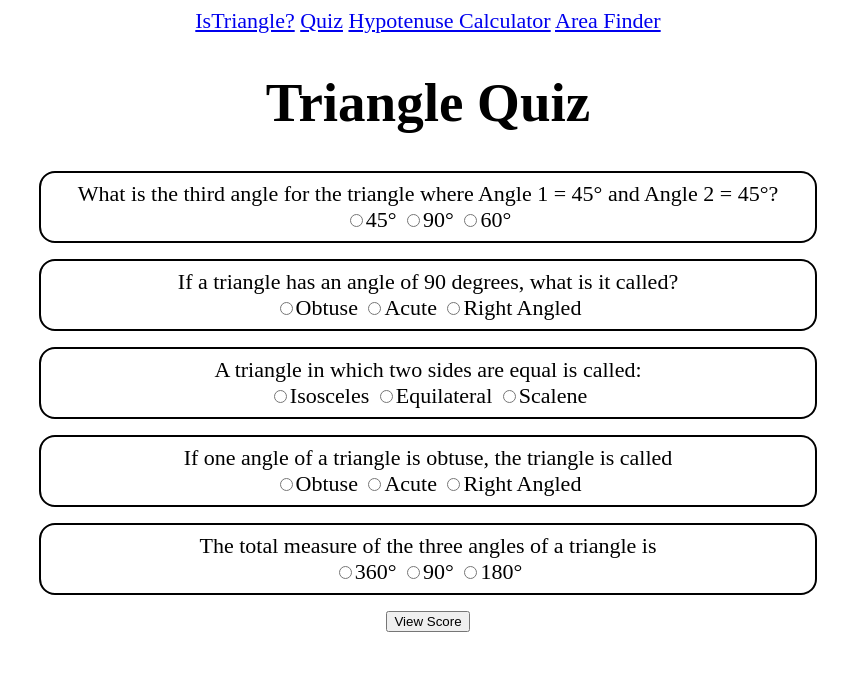
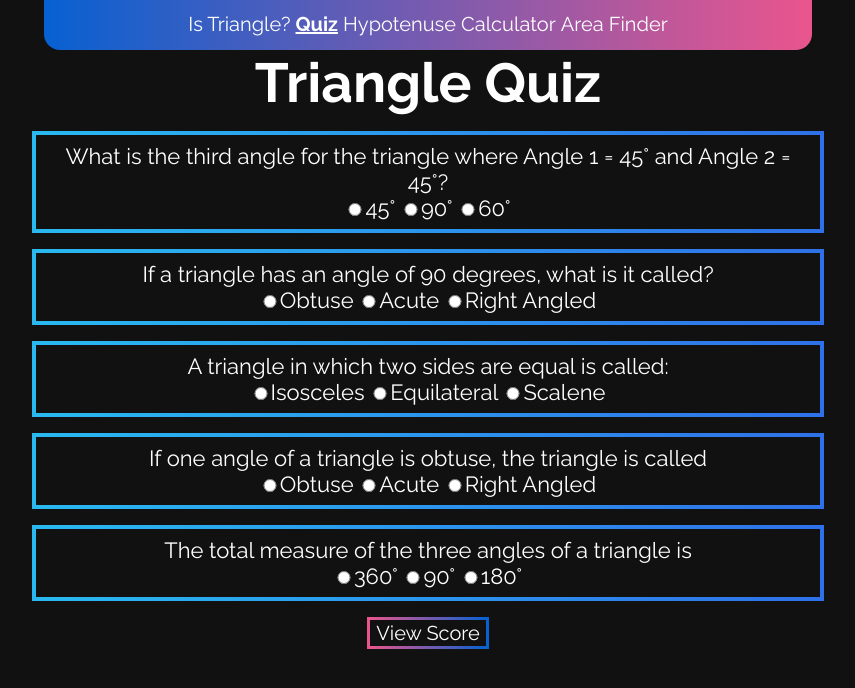
Before and after one commit to Aaditya2609/FunWithTriangles, a plain HTML site: page quiz.html in a window 1280 px wide. Shown: the whole page, without its empty margins (212-1067 px from the left). Drawn offline with Linux system fonts and the light colour scheme.

Commit message:
Finalizing Changes

```diff
--- a/area.js
+++ b/area.js
@@ -9,6 +9,7 @@ function clickHandler()
     var Area=0.5*(+base.value*+height.value)
     output.innerText="The area of triangle is "+Area.toFixed(1)+" units²."
     }
+    else output.innerText="Base and Height cannot be negative."
 
 }
 
--- a/hypotenuse.js
+++ b/hypotenuse.js
@@ -4,7 +4,7 @@ var button=document.querySelector('#hyp-button');
 var output=document.querySelector('#hyp-output');
 function clickHandler()
 {
-    if(side1.value>0&&side2.value>0)
+    if(side1.value>=0&&side2.value>=0)
     {
     var sumOfSquares=Math.pow(+side1.value,2)+Math.pow(+side2.value,2);
     answer=Math.sqrt(sumOfSquares);
--- a/index.js
+++ b/index.js
@@ -15,7 +15,7 @@ function clickHandler()
         else output.innerText="The angles cannot make a triangle😥😥";
 
     }
-    else output.innerText="Enter positive value for angles"
+    else output.innerText="Angles cannot be negative";
 }
 
 button.addEventListener("click",clickHandler);
--- a/quiz.html
+++ b/quiz.html
@@ -9,42 +9,42 @@
 </head>
 <body>
     <nav>
-        <a href="index.html">IsTriangle?</a>
-        <a href="quiz.html">Quiz</a>
-        <a href="hypotenuse.html">Hypotenuse Calculator</a>
-        <a href="area.html">Area Finder</a>
+        <a href="index.html" class="link">Is Triangle?</a>
+        <a href="quiz.html" class="link link-active">Quiz</a>
+        <a href="hypotenuse.html" class="link">Hypotenuse Calculator</a>
+        <a href="area.html" class="link">Area Finder</a>
     </nav>
     <h1>Triangle Quiz</h1>
     <form class="quiz-form">
     <div class="q-container">
         <label id="question-label">What is the third angle for the triangle where Angle 1 = 45° and Angle 2 = 45°?</label>
-        <input type="radio" name="question-1" value="45">45°</input>
-        <input type="radio" name="question-1" value="90">90°</input>
-        <input type="radio" name="question-1" value="60">60°</input>
+        <input class="radio" type="radio" name="question-1" value="45">45°</input>
+        <input class="radio" type="radio" name="question-1" value="90">90°</input>
+        <input class="radio" type="radio" name="question-1" value="60">60°</input>
     </div>
     <div class="q-container">
         <label id="question-label">If a triangle has an angle of 90 degrees, what is it called?</label>
-        <input type="radio" name="question-2" value="obtuse">Obtuse</input>
-        <input type="radio" name="question-2" value="acute">Acute</input>
-        <input type="radio" name="question-2" value="rightangled">Right Angled</input>
+        <input class="radio" type="radio" name="question-2" value="obtuse">Obtuse</input>
+        <input class="radio" type="radio" name="question-2" value="acute">Acute</input>
+        <input class="radio" type="radio" name="question-2" value="rightangled">Right Angled</input>
     </div>
     <div class="q-container">
         <label id="question-label">A triangle in which two sides are equal is called:</label>
-        <input type="radio" name="question-3" value="isosceles">Isosceles</input>
-        <input type="radio" name="question-3" value="equilateral">Equilateral</input>
-        <input type="radio" name="question-3" value="scalene">Scalene</input>
+        <input class="radio" type="radio" name="question-3" value="isosceles">Isosceles</input>
+        <input class="radio" type="radio" name="question-3" value="equilateral">Equilateral</input>
+        <input class="radio" type="radio" name="question-3" value="scalene">Scalene</input>
     </div>
     <div class="q-container">
         <label id="question-label">If one angle of a triangle is obtuse, the triangle is called</label>
-        <input type="radio" name="question-4" value="obtuse">Obtuse</input>
-        <input type="radio" name="question-4" value="acute">Acute</input>
-        <input type="radio" name="question-4" value="rightangled">Right Angled</input>
+        <input class="radio" type="radio" name="question-4" value="obtuse">Obtuse</input>
+        <input class="radio" type="radio" name="question-4" value="acute">Acute</input>
+        <input class="radio" type="radio" name="question-4" value="rightangled">Right Angled</input>
     </div>
     <div class="q-container">
         <label id="question-label">The total measure of the three angles of a triangle is</label>
-        <input type="radio" name="question-5" value="360">360°</input>
-        <input type="radio" name="question-5" value="90">90°</input>
-        <input type="radio" name="question-5" value="180">180°</input>
+        <input class="radio" type="radio" name="question-5" value="360">360°</input>
+        <input class="radio" type="radio" name="question-5" value="90">90°</input>
+        <input class="radio" type="radio" name="question-5" value="180">180°</input>
     </div>
     </form>
     <button id="quiz-button">View Score</button>
--- a/styles.css
+++ b/styles.css
@@ -1,31 +1,36 @@
+@import url('https://fonts.googleapis.com/css2?family=Raleway:wght@400;700&display=swap');
+:root
+{
+  --black: #000000ff;
+  --rich-black-fogra-39: #111111ff;
+  --jet: #333333ff;
+  --white: #ffffffff;
+  --flickr-blue: #0761d1ff;
+  --french-rose: #ea558dff;
+  --blue-crayola: #2f71e8ff;
+  --cyan-process: #29b9f0ff;
+}
+*
+{
+  margin: 0;
+}
 body{
     text-align: center;
     font-size: 22px;
+    color: white;
+    background-color: var(--rich-black-fogra-39);
+    font-family: 'Raleway', sans-serif;
 }
 h1
 {
     font-size: 55px;
 }
-.angle-label {
+label {
     display: block;
     margin: auto;
     margin-top: 1rem;
   }
-.angle-input {
-    display: block;
-    margin: auto;
-    margin-top: 0.25rem;
-    text-align: center;
-    font-size: 20px;
-    width: 30%;
-  }
-.hyp-label
-{
-  display: block;
-  margin: auto;
-  margin-top: 1rem;
-}
-.hyp-input
+input
 {
   display: block;
   margin: auto;
@@ -33,25 +38,18 @@ h1
   text-align: center;
   font-size: 20px;
   width: 30%;
+  border-radius: 0.5rem;
 }
-.area-label
+.radio
 {
-  display: block;
-  margin: auto;
-  margin-top: 1rem;
-}
-.area-input
-{
-  display: block;
-  margin: auto;
-  margin-top: 0.25rem;
-  text-align: center;
-  font-size: 20px;
-  width: 30%;
+  display: inline;
+  width: 20px;;
 }
 .q-container
 {
-   border: 2px solid black;
+   border: 4px solid white;
+   border-image: linear-gradient(to right,
+ var(--cyan-process),var(--blue-crayola)) 1;
    text-align: center;
    margin: 1rem auto 0rem;
    border-radius:1rem;
@@ -62,6 +60,51 @@ h1
     display: block;
     margin: auto;
 }
+nav
+{
+  text-align:center;
+ background:linear-gradient(to right,var(--flickr-blue),var(--french-rose));
+ margin:auto;
+ max-width: 60%;
+ height: 50px;
+ font-size: 20px;
+ border-bottom-right-radius: 1rem;
+ border-bottom-left-radius: 1rem;
+}
+.link
+{
+  display: inline-block;
+  margin: 12px 0px;
+  text-decoration: none;
+  color: var(--white);
+  font-family: 'Raleway', sans-serif;
+
+}
+.link-active
+{
+ text-decoration: underline;
+ font-weight: bold;
+
+}
 button {
   margin-top: 1rem;
-  }
+  font-size: 20px;
+  font-family: 'Raleway', sans-serif;
+  background: var(--rich-black-fogra-39);
+  color: white;
+  border: 3px solid;
+  border-image: linear-gradient(to left,
+ var(--flickr-blue),var(--french-rose)) 1;
+}
+.description
+{
+  width:60%;
+  margin: 1rem auto 0;
+  border: 3px solid;
+  border-image: linear-gradient(to right,
+ var(--cyan-process),var(--blue-crayola)) 1;
+}
+.index-heading
+{
+  font-size: 50px;
+}
```
Also changed, not shown: area.html (+8 -8 lines), hypotenuse.html (+6 -6 lines), index.html (+6 -6 lines).
